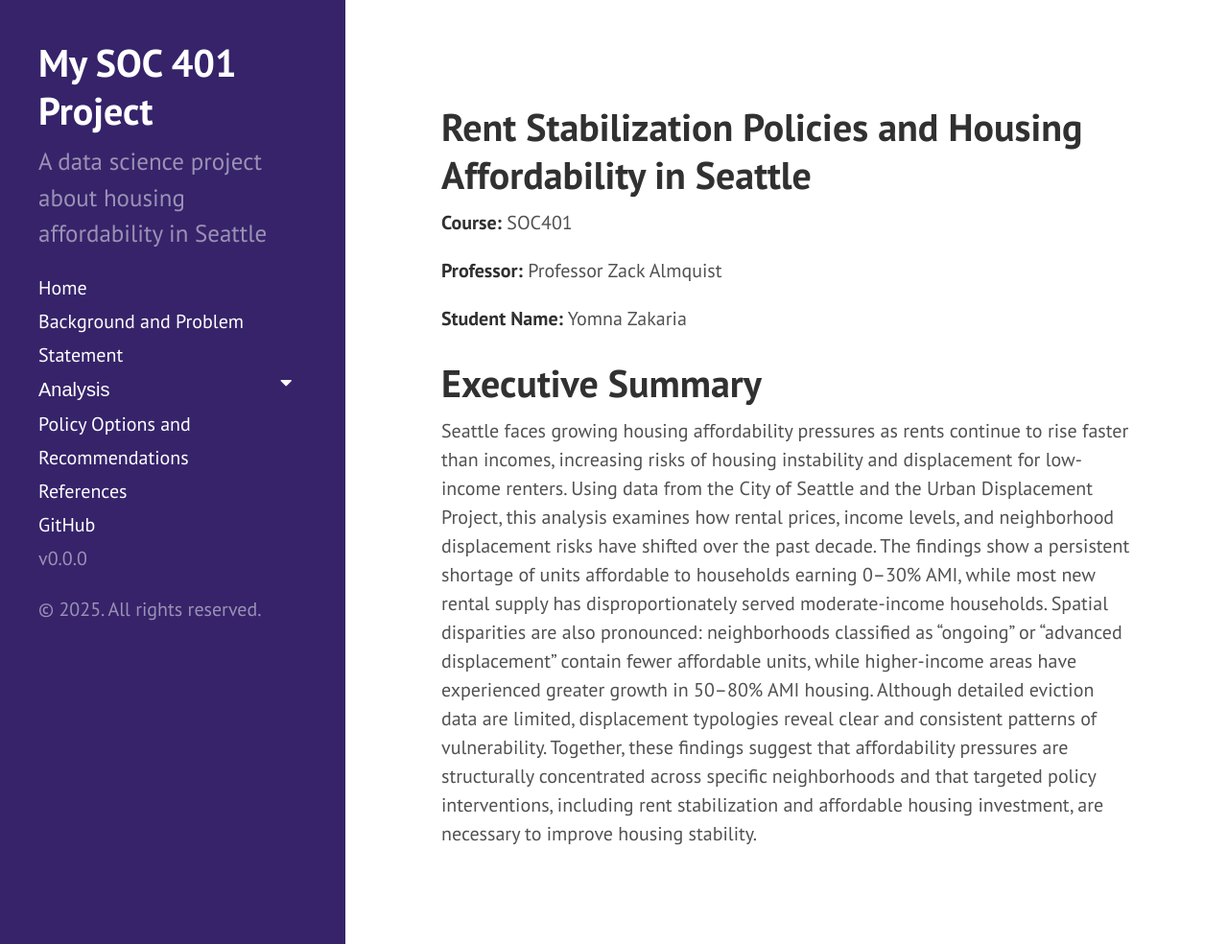
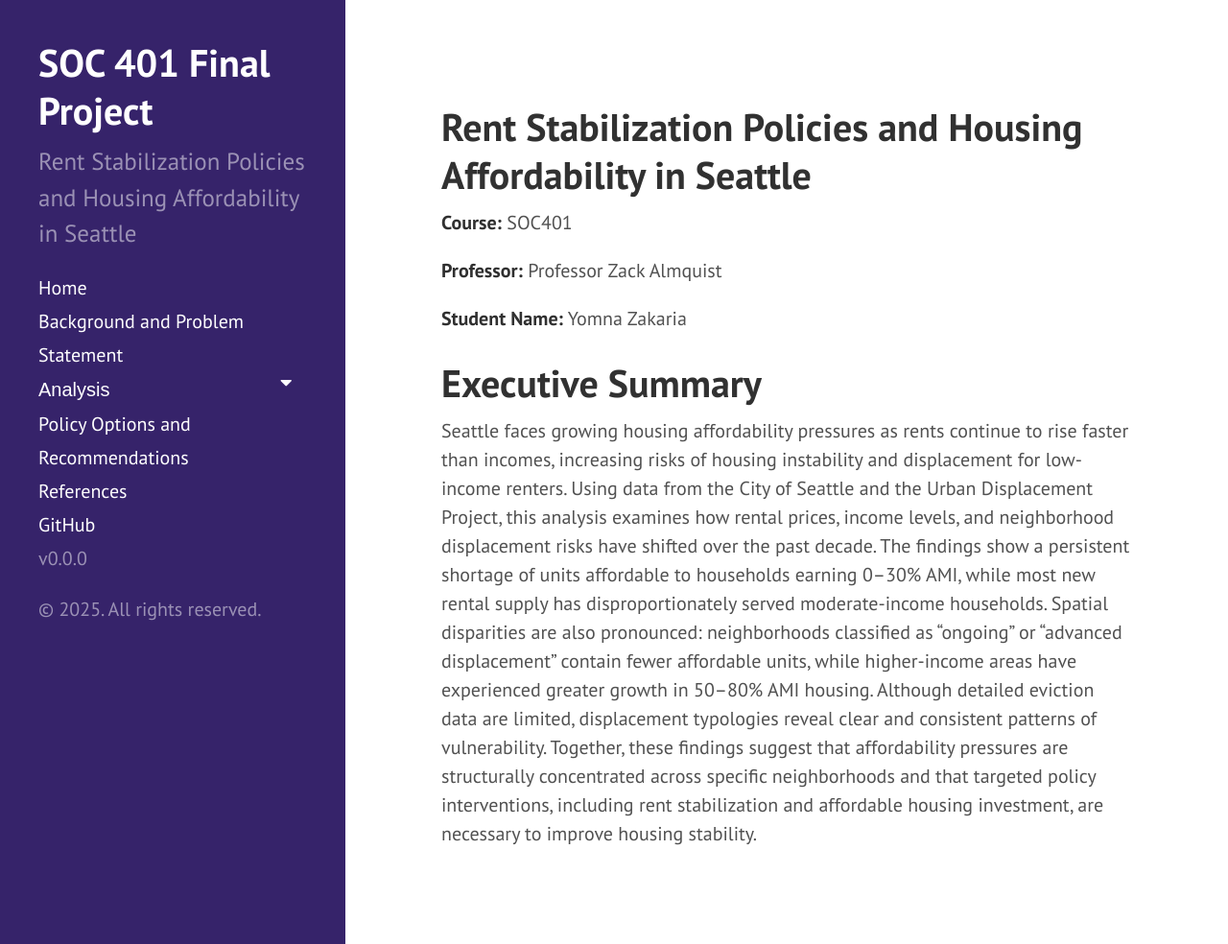
Before and after one commit to ymzakaria/soc401-ymzakaria, a Jekyll site: the page built from index.md, in a window 1280 px wide and 984 px high. Shown: the whole window at 96% size. Built offline with Jekyll 4.4.1, drawn with Linux system fonts in a browser that asks for light colours; the list of posts is cut into pages by our own code.

Commit message:
Update _config.yml

```diff
--- a/_config.yml
+++ b/_config.yml
@@ -5,9 +5,9 @@ permalink:        pretty
 
 
 # Setup
-title:           My SOC 401 Project
+title:           SOC 401 Final Project
 tagline:          ''
-description:      'A data science project about housing affordability in Seattle'
+description:      'Rent Stabilization Policies and Housing Affordability in Seattle'
 url:              "https://ymzakaria.github.io"
 baseurl:          "/soc401-ymzakaria"
 
```
